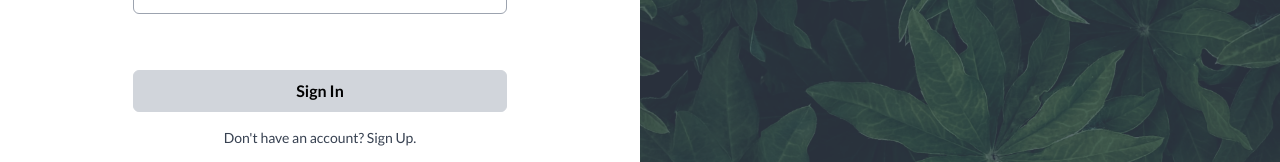
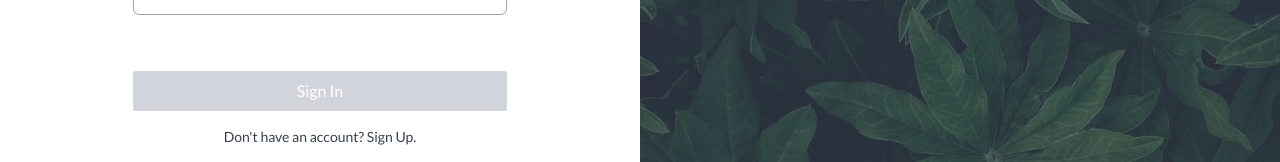
Before and after one commit to Fernandolecca/supa-blog, a Next.js app: page /sign-in in a window 1280 px wide. Shown: the part 457-619 px from the top of the page. Built offline with nearby package versions, Linux system fonts and the light colour scheme; no server answers.

Commit message:
feat: add button variant to Form component

```diff
--- a/src/app/(Auth)/components/Form.tsx
+++ b/src/app/(Auth)/components/Form.tsx
@@ -60,6 +60,7 @@ function Form({
         type="submit"
         disabled={!isValid}
         color="primary"
+        variant="fill"
         withLoader={isLoading}
         fullWidth={true}
         marginTop={8}
--- a/src/app/(Blog)/post/components/Form.tsx
+++ b/src/app/(Blog)/post/components/Form.tsx
@@ -53,6 +53,7 @@ function Form({
       <Button
         type="submit"
         color="primary"
+        variant="fill"
         disabled={!isValid}
         withLoader={isLoading}
       >
```
